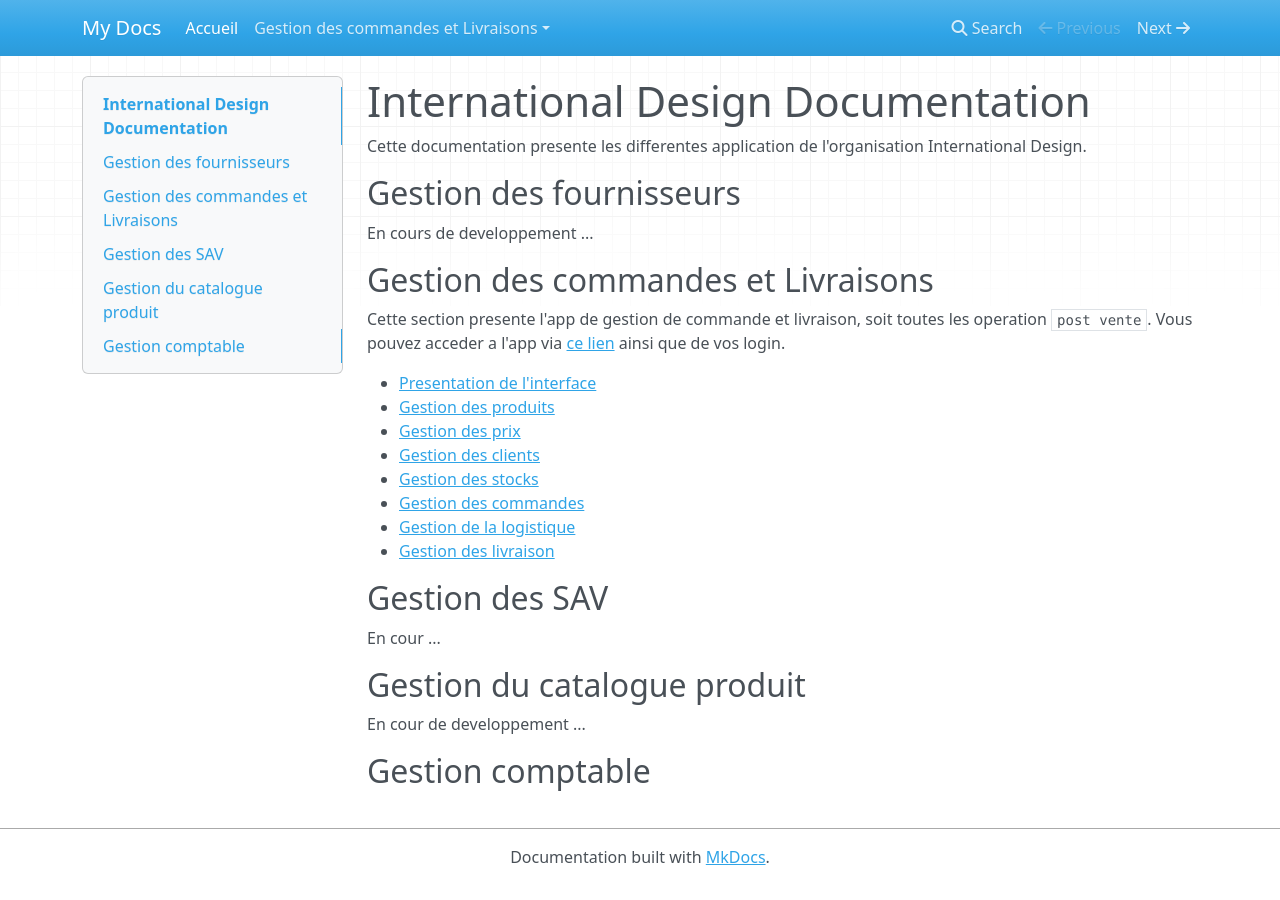
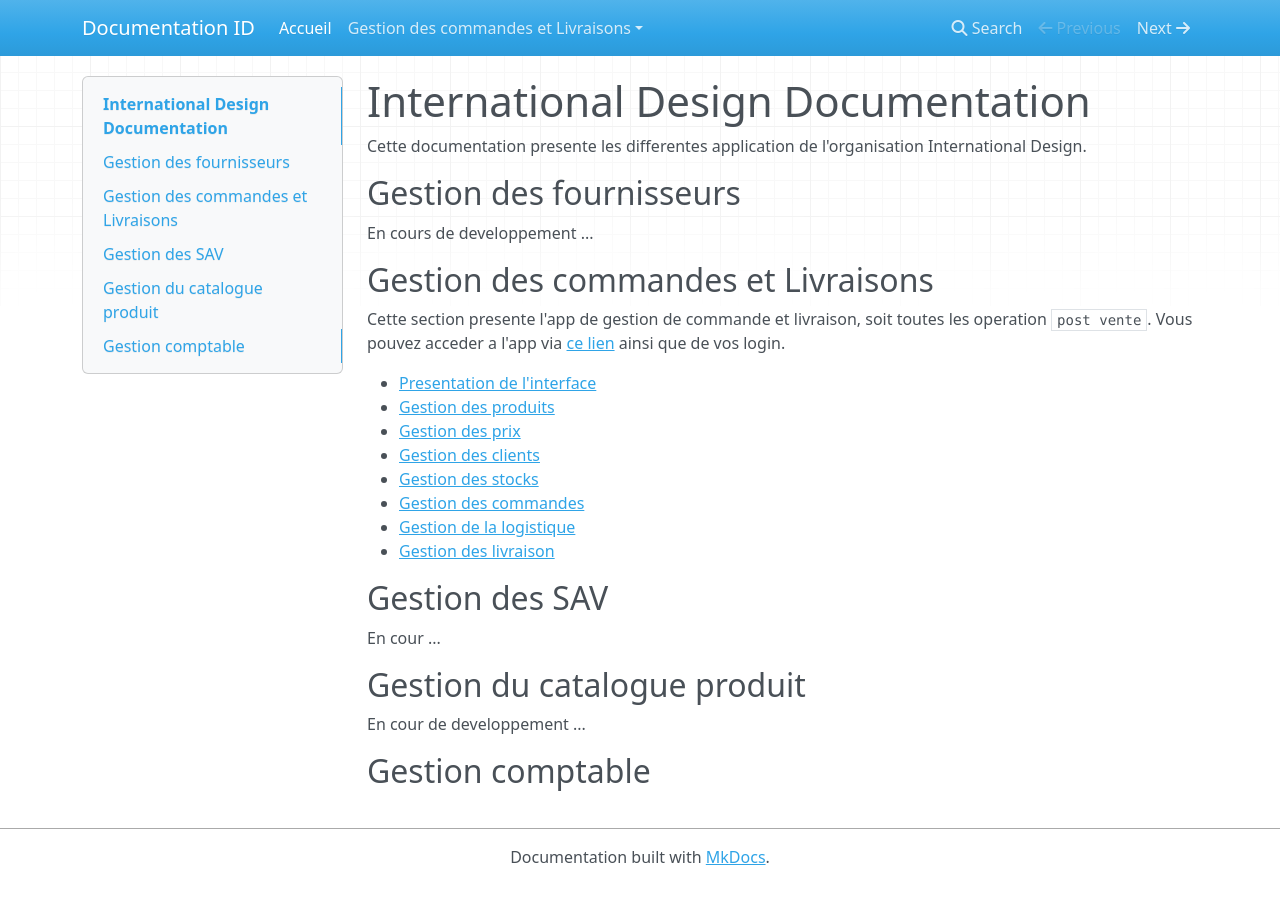
Before and after one commit to sathouel/idesign-docs, an MkDocs documentation site: the page built from docs/index.md, in a window 1280 px wide. Built offline with MkDocs 1.6.1, drawn with Linux system fonts in a browser that asks for light colours; nearby versions of some CDN libraries.

Commit message:
files added

```diff
--- a/mkdocs.yml
+++ b/mkdocs.yml
@@ -1,4 +1,4 @@
-site_name: My Docs
+site_name: Documentation ID
 nav:
 - Accueil: 'index.md'
 - Gestion des commandes et Livraisons:
```
Also changed, not shown: site/404.html, site/index.html, site/orders_and_delivery/clients/index.html, site/orders_and_delivery/delivery/index.html, site/orders_and_delivery/interface/index.html, site/orders_and_delivery/logistics/index.html, site/orders_and_delivery/orders/index.html, site/orders_and_delivery/prices/index.html, site/orders_and_delivery/products/index.html, site/orders_and_delivery/stocks/index.html, 1 other file.
